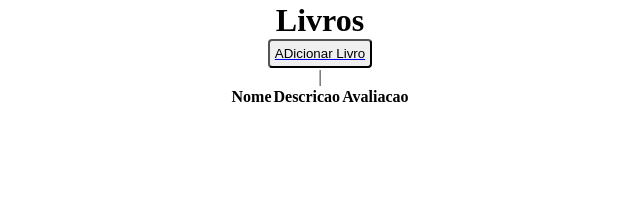
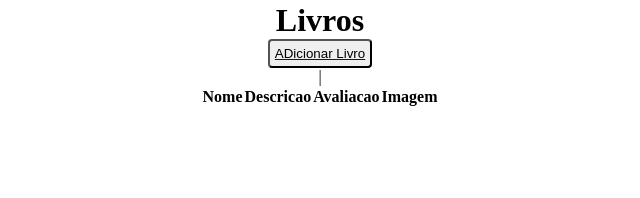
Before and after one commit to yas-afk/BackEnd, a PHP site: page /index.php?menu=lista in a window 1280 px wide. Shown: the part 602-800 px from the top of the page, without its empty margins (320-960 px from the left). Run offline with PHP 8.4, Linux system fonts and the light colour scheme; tables that the repository leaves empty or names only in its code hold one stand-in row (values such as "Sample post"); data that the repository does not hold is empty.

Commit message:
Update listaLivros.php

```diff
--- a/php/Atividades/projetolivro/pages/listasLivros/listaLivros.php
+++ b/php/Atividades/projetolivro/pages/listasLivros/listaLivros.php
@@ -7,6 +7,7 @@
         <th>Nome</th>
         <th>Descricao</th>
         <th>Avaliacao</th>
+        <th>Imagem</th>
 
     </tr>
 <?php
@@ -20,9 +21,11 @@
         <td><?=$dados['nomeLivro'] ?></td>
         <td><?=$dados['descricaoLivro'] ?></td>
         <td><?=$dados['avaliacaoLivro'] ?></td>
+        <td><?=$dados['imagemLivro'] ?></td>
      </tr>
 <?php
     }
 ?>
 
+
 </table>
```
